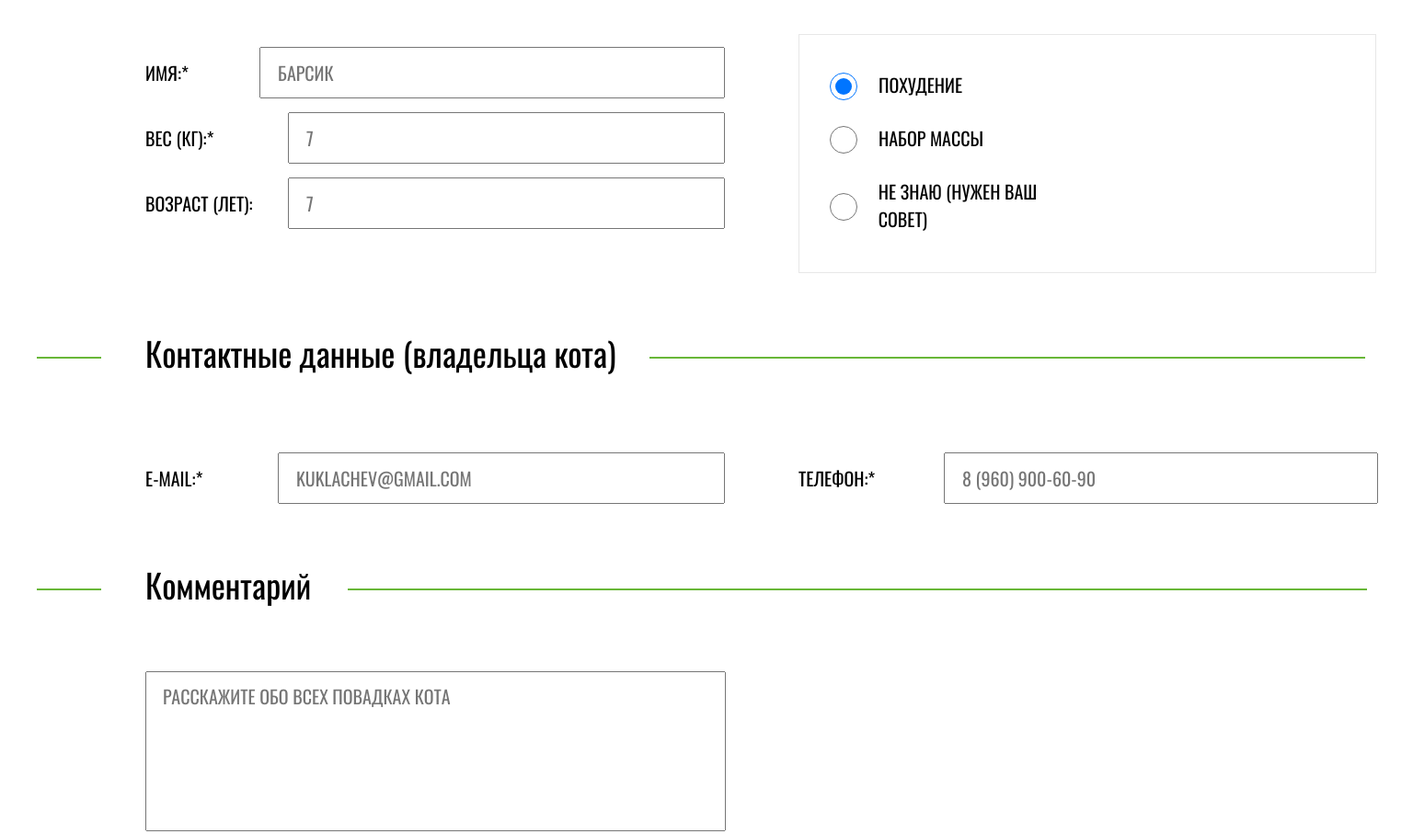
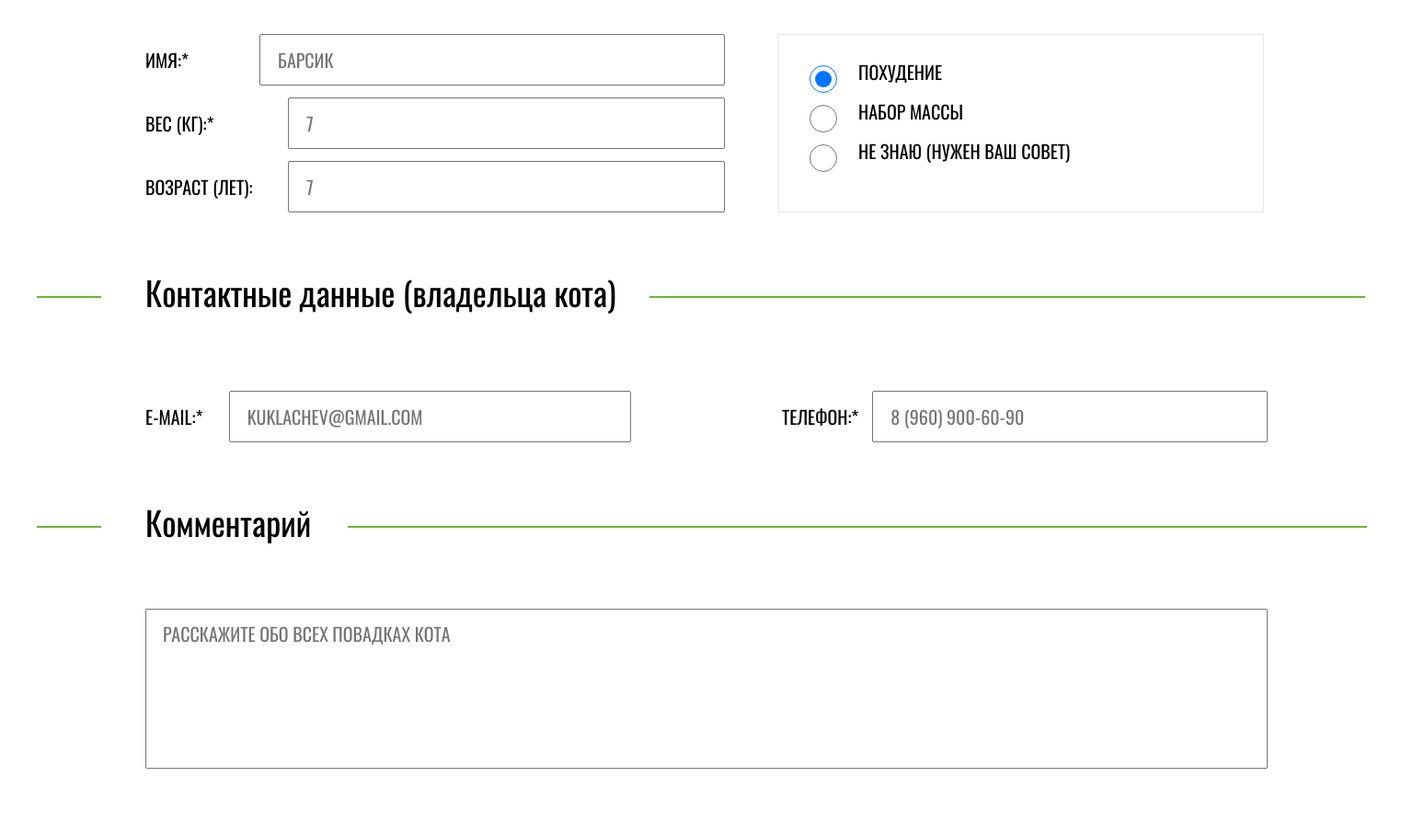
Before and after one commit to Lily-V/1515047-cat-energy-20, a website: page source/form.html in a window 1536 px wide. Shown: the part 380-1287 px from the top of the page at 92% size. Drawn offline with nearby package versions, Linux system fonts and the light colour scheme; files that its build step writes are made by us from their sources.

Commit message:
Добавляет изменения первые в модуль 5

```diff
--- a/source/form.html
+++ b/source/form.html
@@ -47,16 +47,16 @@
 
                 <form class="form__wrapper" action="/" method="post">
                     <div class="sections-container">
-                        <div class="form__section">
-                            <p class="form__item">
+                        <div class="form__section section--input">
+                            <p class="form__item item--input">
                                 <label class="input__label" for="input__name">имя:*</label>
                                 <input class="input input--name" type="text" name="name" placeholder="Барсик" id="input__name">
                             </p>
-                            <p class="form__item">
+                            <p class="form__item item--input">
                                 <label class="input__label" for="input__weight">вес (кг):*</label>
                                 <input class="input input--weight" type="text" name="weight" placeholder="7" id="input__weight">
                             </p>
-                            <p class="form__item">
+                            <p class="form__item item--input">
                                 <label class="input__label" for="input__age">возраст (лет):</label>
                                 <input class="input input--age" type="text" name="age" placeholder="7" id="input__age">
                             </p>
@@ -65,26 +65,26 @@
                         <div class="form__section section--radio">
                             <p class="form__item item--position">
                                 <input class="form__radio" type="radio" name="choose__goal" checked id="input__weightloss">
-                                <label class="item__label" for="input__weightloss">похудение</label>
+                                <label class="item__label label--radio" for="input__weightloss">похудение</label>
                             </p>
                             <p class="form__item item--position">
                                 <input class="form__radio" type="radio" name="choose__goal" id="input__weightgain">
-                                <label class="item__label" for="input__weightgain">набор массы</label>
+                                <label class="item__label label--radio" for="input__weightgain">набор массы</label>
                             </p>
                             <p class="form__item item--position">
                                 <input class="form__radio" type="radio" name="choose__goal" id="input__advice">
-                                <label class="item__label" for="input__advice">не знаю (Нужен ваш совет)</label>
+                                <label class="item__label label--radio" for="input__advice">не знаю (Нужен ваш совет)</label>
                             </p>
                         </div>
                     </div>
                     <p class="form__name name--data">Контактные данные (владельца кота)</p>
                     <div class="data-container">
-                        <p class="form__item">
-                            <label class="input__label" for="input__email">e-mail:*</label>
+                        <p class="form__item item--data">
+                            <label class="input__label label--data" for="input__email">e-mail:*</label>
                             <input class="input input--email" type="text" name="email" placeholder="kuklachev@gmail.com" id="input__email">
                         </p>
-                        <p class="form__item">
-                            <label class="input__label data__label" for="input__phone">телефон:*</label>
+                        <p class="form__item item--data">
+                            <label class="input__label label--data" for="input__phone">телефон:*</label>
                             <input class="input input--phone" type="text" name="phone" placeholder="8 (960) 900-60-90" id="input__phone">
                         </p>
                     </div>
@@ -118,7 +118,7 @@
                     <div class="button-container">
                         <button class="form__button button button--green" type="button">отправить заявку</button>
 
-                        <span class="form__notice">* — Обязательные поля</span>
+                        <p class="form__notice">* — Обязательные поля</p>
                     </div>
                 </form>
 
--- a/source/less/blocks/form.less
+++ b/source/less/blocks/form.less
@@ -71,9 +71,12 @@
   margin-left: 18px;
   font-family: "Oswald", "Tahoma", sans-serif;
   .font-feature-5(16px);
-  padding: 14px;
   padding-left: 0;
   text-transform: uppercase;
+}
+
+.label--data {
+  padding: 0;
 }
 
 
@@ -323,6 +326,10 @@ margin-bottom: 32px;
   margin: 0;
   padding: 0;
 }
+
+.form__notice {
+  margin: 0;
+}
 }
 
 @media (min-width: 1440px) {
@@ -340,21 +347,32 @@ margin-bottom: 32px;
   margin-left: 0;
 }
 
+.item--input {
+  margin-top: 0;
+  margin-bottom: 13px;
+}
+
+.item--input:last-child {
+  margin-bottom: 0;
+}
+
 
 .form__wrapper {
   width: 1220px;
   margin-left: 0;
 }
 
-.form__section {
-padding: 0;
+  .form__section {
+    padding: 0;
+  }
+
+.sections-container {
+  display: flex;
+  margin-bottom: 69px;
 }
 
-.sections-container {
-  display: grid;
-  grid-template-columns: 1fr 1fr;
-  gap: 80px;
-  margin-bottom: 69px;
+.label--radio {
+  margin-bottom: 13px;
 }
 
 .input {
@@ -365,7 +383,6 @@ padding: 0;
 }
 
 .item__label {
-
   margin-left: 20px;
 }
 
@@ -380,10 +397,15 @@ padding: 0;
 .input--age {
   width: 475px;
 }
+.section--input {
+  width: 608px;
+}
 
 .section--radio {
   padding: 25px 0 29px 28px;
   margin: 0;
+  margin-left: 80px;
+  width: 528px;
 }
 
 .item--position {
@@ -393,22 +415,34 @@ padding: 0;
 }
 
 .data-container {
-  display: grid;
-  grid-template-columns: 1fr 1fr;
-  gap: 80px;
+  display: flex;
+  justify-content: space-between;
   margin-bottom: 69px;
+}
+
+.item--data {
+  width: 528px;
 }
 
 .input--email {
   width: 486px;
-  margin-left: 20px;
+  box-sizing: border-box;
+
 }
 
 .input--phone {
   width: 472px;
-  /*margin-left: 20px;*/
+  box-sizing: border-box;
 }
 
+.input__label {
+  padding: 0;
+}
+
+.label--data {
+  width: 85px;
+  margin-right: 15px;
+}
 
 .name--data {
 
@@ -455,7 +489,11 @@ padding: 0;
 }
 
 .item--textarea {
-  width: 1220px;
+  width: auto;
+}
+
+.form__textarea {
+  width: 100%;
 }
 
 .extra-container {
```
